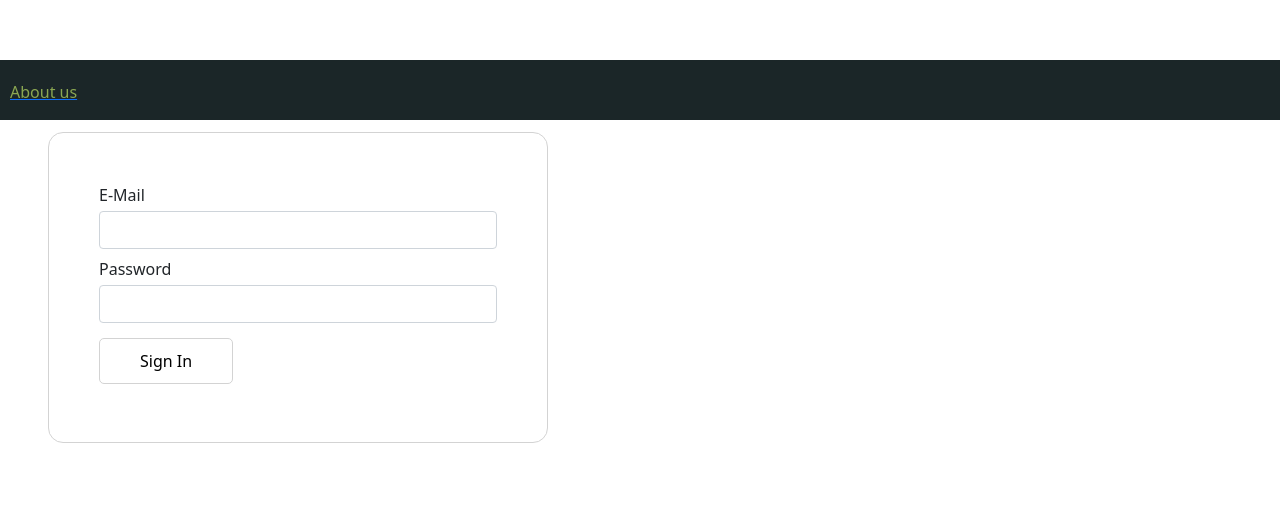
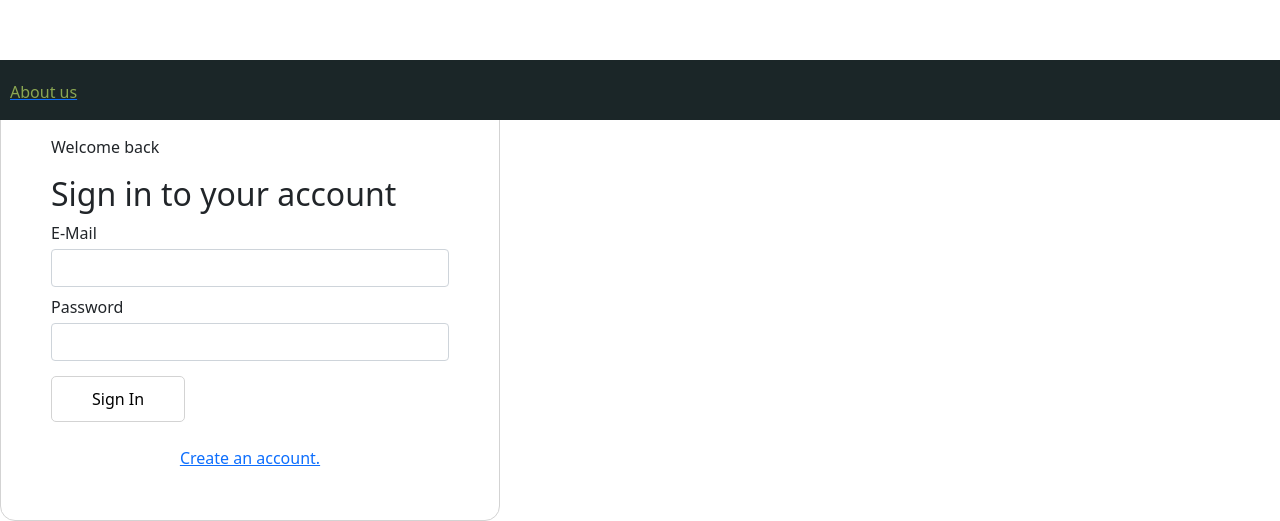
Before and after one commit to Greenhouse-Garden/Web-Application, a React (Create React App) app: page /signin in a window 1280 px wide. Shown: the part 680-1201 px from the top of the page. Before the commit the page ends 1171 px from the top, so only its background shows below. Built offline with nearby package versions, Linux system fonts and the light colour scheme.

Commit message:
Changed col size

```diff
--- a/src/components/SignInForm.js
+++ b/src/components/SignInForm.js
@@ -1,10 +1,12 @@
 import React, { Component } from "react"
 import './style/SignInForm.css'
 
-class SignInForm extends Component{
-    render(){
-        return(
-            <div className="SigninForm m-5">
+class SignInForm extends Component {
+    render() {
+        return (
+            <div className="SigninForm">
+                <p>Welcome back</p>
+                <h2>Sign in to your account</h2>
                 <form>
                     <div className="form-group mb-2">
                         <label className="mb-1">
@@ -23,10 +25,13 @@ class SignInForm extends Component{
                             type="password"
                             className="form-control"
                         />
-                    <button type="submit" className="Signin__button">
+                        </div>
+                        <button type="submit" className="Signin__button">
                             Sign In
                         </button>
-                    </div>
+                        <div class="d-flex flex-column mt-4 form-footer ">
+                        <p class="m-auto"><a href="{% url 'signup' %}">Create an account.</a></p>
+                        </div>
                 </form>
             </div>
         );
```
